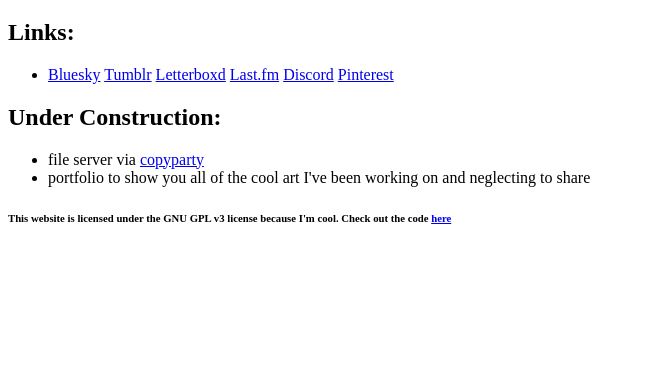
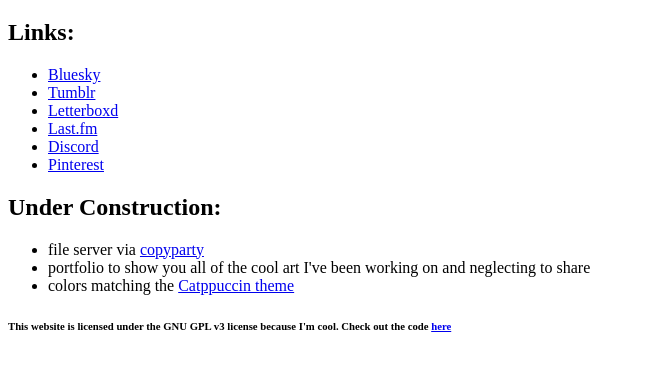
Before and after one commit to anarchohannibalism/anarchohannibalism.github.io, a plain HTML site: page index.html in a window 1280 px wide. Shown: the part 61-432 px from the top of the page, without its empty margins (0-645 px from the left). Drawn offline with Linux system fonts and the light colour scheme.

Commit message:
fixed my list elements because i am a bumbling idiot

```diff
--- a/index.html
+++ b/index.html
@@ -17,10 +17,20 @@
       <ul>
         <li>
           <a href="https://bsky.app/profile/anarchohannibalism.xyz">Bluesky</a>
+        </li>
+        <li>
           <a href="https://anarchohannibalism.tumblr.com">Tumblr</a>
+        </li>
+        <li>
           <a href="https://letterboxd.com/shreksicle69">Letterboxd</a>
+        </li>
+        <li>
           <a href="https://last.fm/user/ry_nh_rper">Last.fm</a>
+        </li>
+        <li>
           <a href="https://discord.com/users/246461671868989442">Discord</a>
+        </li>
+        <li>
           <a href="https://www.pinterest.com/anarchohannibalism">Pinterest</a>
         </li>
       </ul>
@@ -28,6 +38,7 @@
       <ul>
         <li>file server via <a href="https://github.com/9001/copyparty">copyparty</a></li>
         <li>portfolio to show you all of the cool art I've been working on and neglecting to share</li>
+        <li>colors matching the <a href="https://catppuccin.com">Catppuccin theme</a></li>
       </ul>
 	  </main>
   </body>
```
